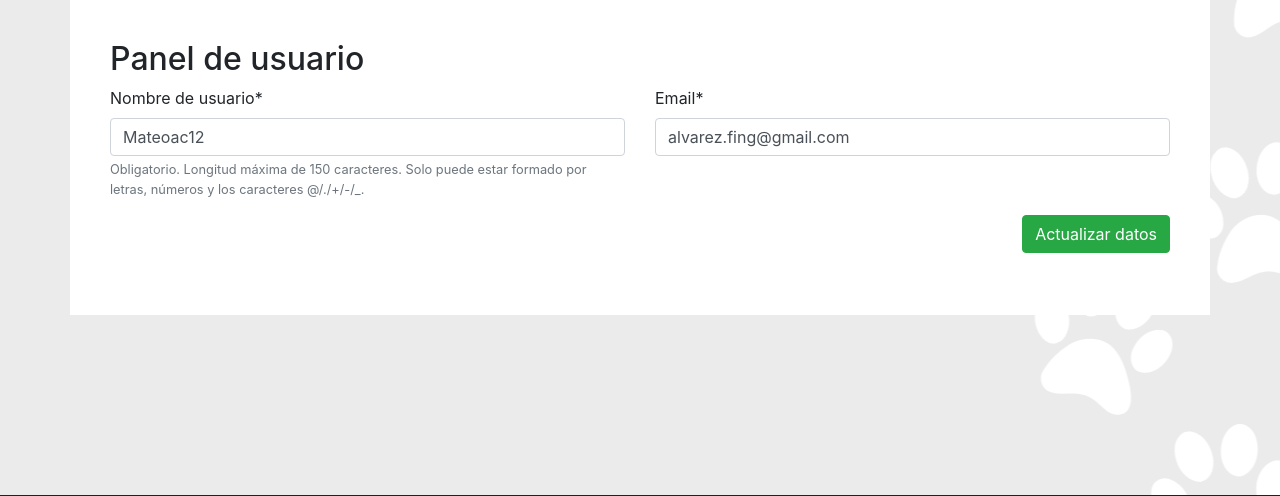
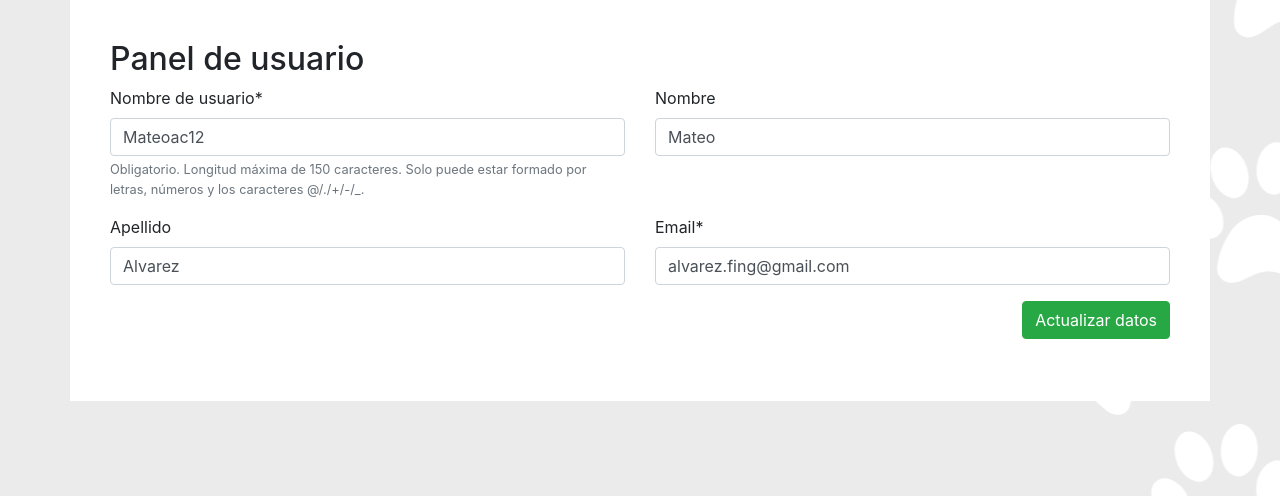
Before and after one commit to Shadowpride/Mascotas-Perdidas.uy, a Django app: page /edituser/ in a window 1280 px wide. Shown: the part 119-615 px from the top of the page. Run offline with Django 3.2, Linux system fonts and the light colour scheme; a user stored in the database is signed in; parts of the project's set-up code (start-up, migrations or seed data) failed here and were passed over; some libraries are stand-ins or nearby versions.

Commit message:
campos mod user

```diff
--- a/Mascotasperdidas/Mascotasperdidas/forms.py
+++ b/Mascotasperdidas/Mascotasperdidas/forms.py
@@ -73,4 +73,4 @@ class EditUserForm(UserChangeForm):
 
     class Meta:
         model = User
-        fields = ['username', 'email']
+        fields = ['username', 'email', 'first_name', 'last_name']
--- a/Mascotasperdidas/Mascotasperdidas/templates/registration/edituser.html
+++ b/Mascotasperdidas/Mascotasperdidas/templates/registration/edituser.html
@@ -14,6 +14,8 @@
             {% csrf_token %}
                 <div class="row">
                     <div class="col-6">{{ form.username | as_crispy_field }}</div>
+                    <div class="col-6">{{ form.first_name | as_crispy_field }}</div>
+                    <div class="col-6">{{ form.last_name | as_crispy_field }}</div>
                     <div class="col-6">{{ form.email | as_crispy_field }}</div>
 
                 </div>
```
Also changed, not shown: Mascotasperdidas/db.sqlite3.
